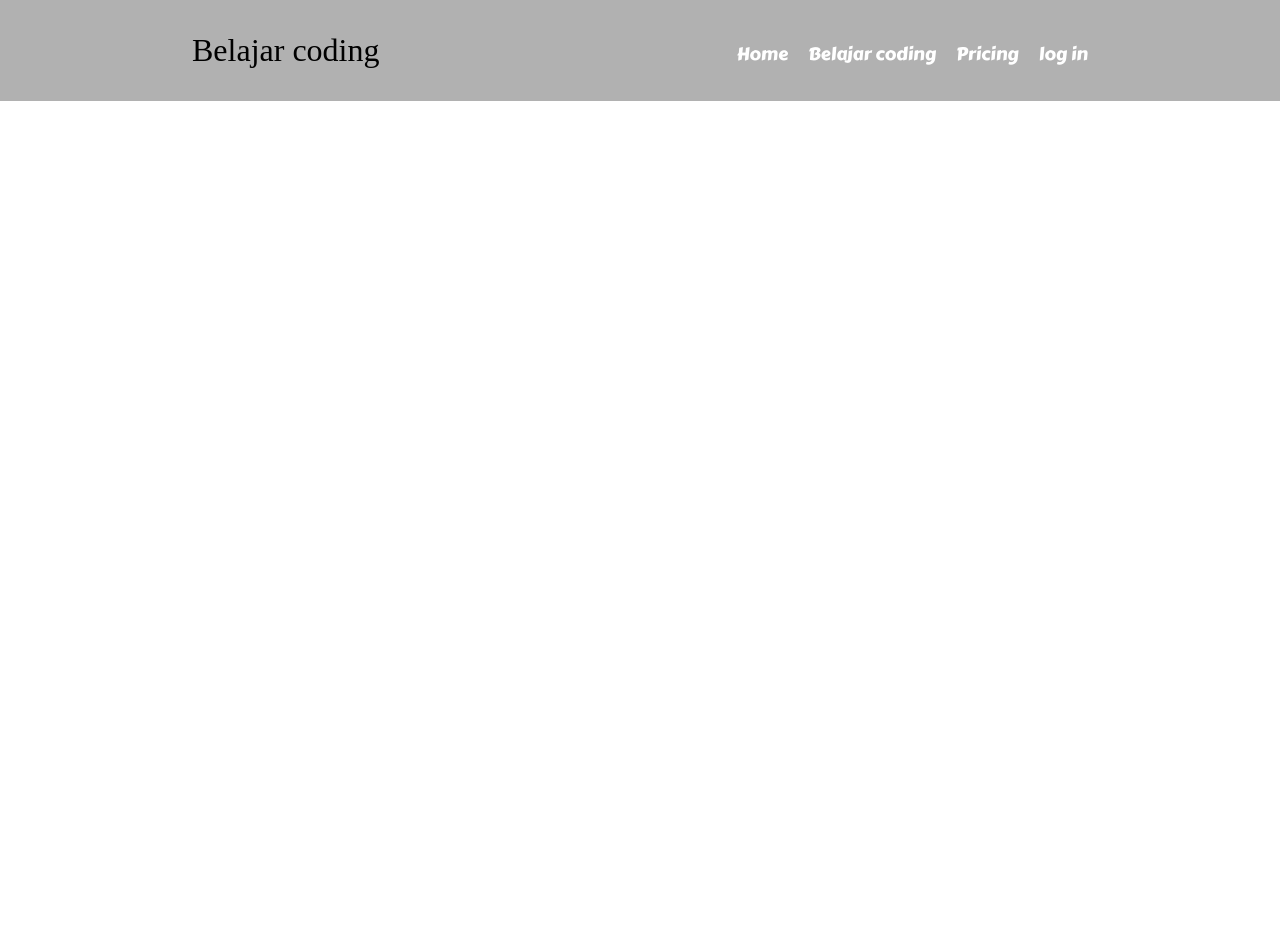
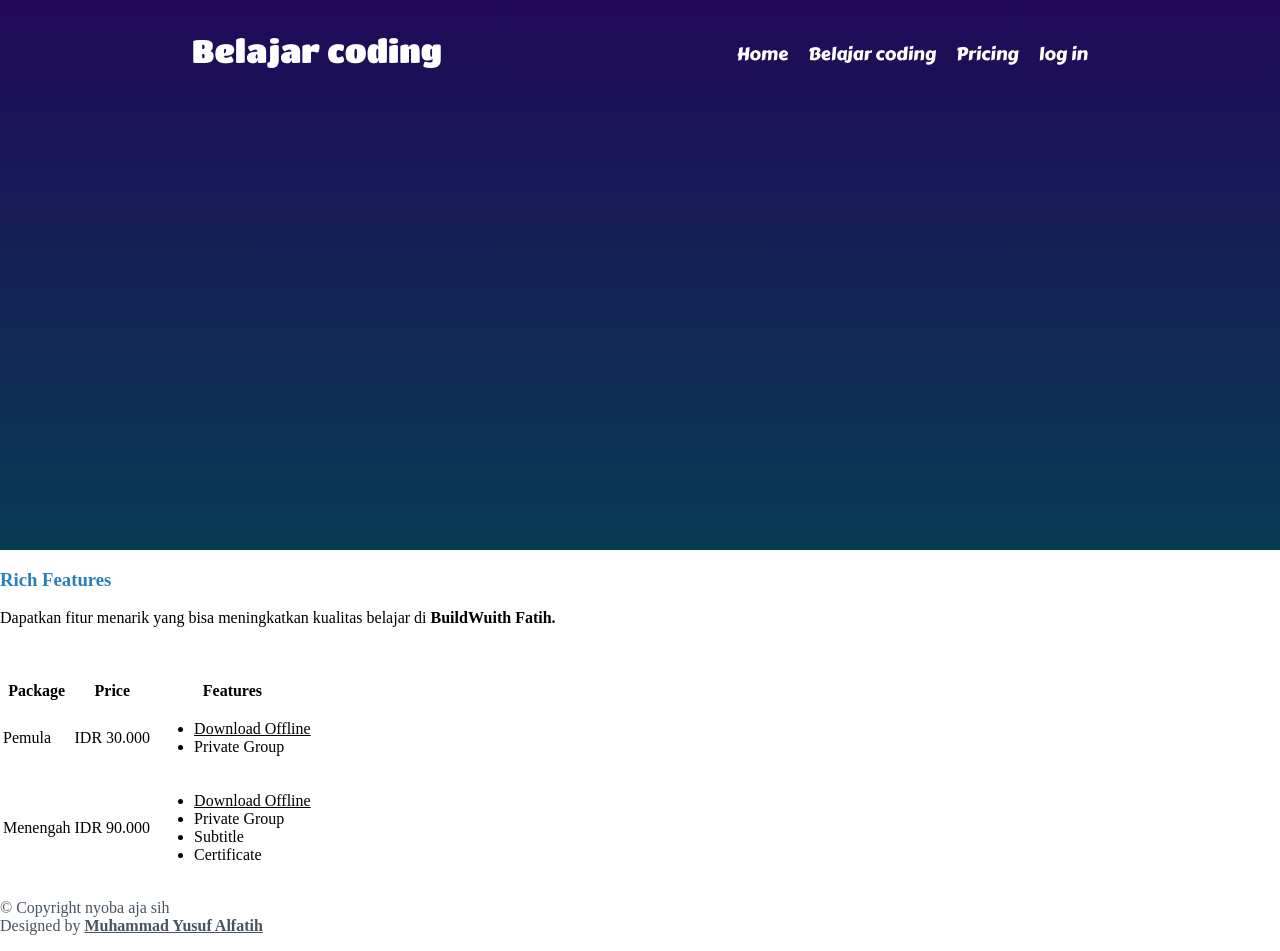
Before and after one commit to myfatih/Basic-html, a plain HTML site: page features.html in a window 1280 px wide. Before the commit the page ends 800 px from the top, so only its background shows below. Drawn offline with Linux system fonts and the light colour scheme; a web font is replaced by a local one.

Commit message:
initial release

```diff
--- a/features.html
+++ b/features.html
@@ -10,7 +10,7 @@
 
     <link rel="preconnect" href="https://fonts.googleapis.com">
     <link rel="preconnect" href="https://fonts.gstatic.com" crossorigin>
-    <link href="https://fonts.googleapis.com/css2?family=Tilt+Prism&display=swap" rel="stylesheet">
+    <link href="https://fonts.googleapis.com/css2?family=Titan+One&display=swap" rel="stylesheet">
   </head>
   <body>
     <nav class="header">
@@ -34,13 +34,49 @@
         </ul>
       </nav>
     </nav>
-
-    <div class="parent">
-      <div class="container">
-        <div class="icon-kelas">
-
-        </div>
+    <section>
+      <div>
+        <font color="#2980b9"><h3>Rich Features</h3></font>
+        <p>
+          Dapatkan fitur menarik yang bisa meningkatkan kualitas belajar di
+         <strong>BuildWuith Fatih.</strong>
+        </p>
+        <br><br>
       </div>
+    </section>
+    <div>
+      <table>
+        <tr>
+          <th>Package</th>
+          <th>Price</th>
+          <th>Features</th>
+        </tr>
+        <tr>
+          <td>Pemula</td>
+          <td>IDR 30.000</td>
+          <td>
+            <ul>
+              <li><u>Download Offline</u></li>
+              <li>Private Group</li>
+            </ul>
+          </td>
+        </tr>
+        <tr>
+          <td>Menengah</td>
+          <td>IDR 90.000</td>
+          <td>
+            <ul>
+              <li><u>Download Offline</u></li>
+              <li>Private Group</li>
+              <li>Subtitle</li>
+              <li>Certificate</li>
+            </ul>
+          </td>
+        </tr>
+      </table>
     </div>
+    <footer>
+      <font color="#485460"><p>© Copyright nyoba aja sih<br />Designed by <strong><u>Muhammad Yusuf Alfatih</u></strong></p></font>
+    </footer>
   </body>
 </html>
--- a/styles/main.css
+++ b/styles/main.css
@@ -17,13 +17,15 @@ body {
 .header {
     width: 100%;
     overflow: hidden;
-    background: #b1b1b1;
+    background: linear-gradient(to bottom, rgb(32, 9, 88),rgb(8, 59, 84));
+    height: 550px;
 }
 
 .header .logo {
     font-size: 32px;
     float: left;
-    font-family: 'Tilt Prism';
+    font-family: 'Titan One';
+    color: #ffffff;
 }
 
 .header .navigation {
@@ -39,24 +41,24 @@ body {
 }
 
 .header .navigation li a {
-    color: #fff;
+    color: #ffffff;
     text-decoration: none;
     font-family: CarterOne;
 }
 
 .header .navigation li a:hover {
-    color: blue;
+    color: rgb(0, 0, 0);
     text-decoration: underline;
 }
 
 .icon-kelas {
-    width: 500px;
-    height: 500px;
-    background-image: url('../images/foto\ I.jpeg');
+    width: 250px;
+    height: 250px;
+    background-image: url('../images/Sate.jpeg');
     background-size: cover;
-    border-radius: 50%;
+    border-radius: 25%;
 }
 
 .parent {
-    margin-top: 100px;
+    margin-left: 100px;
 }
```
Also changed, not shown: index.html (+1 -2 lines), login.html (+1 -1 lines).
